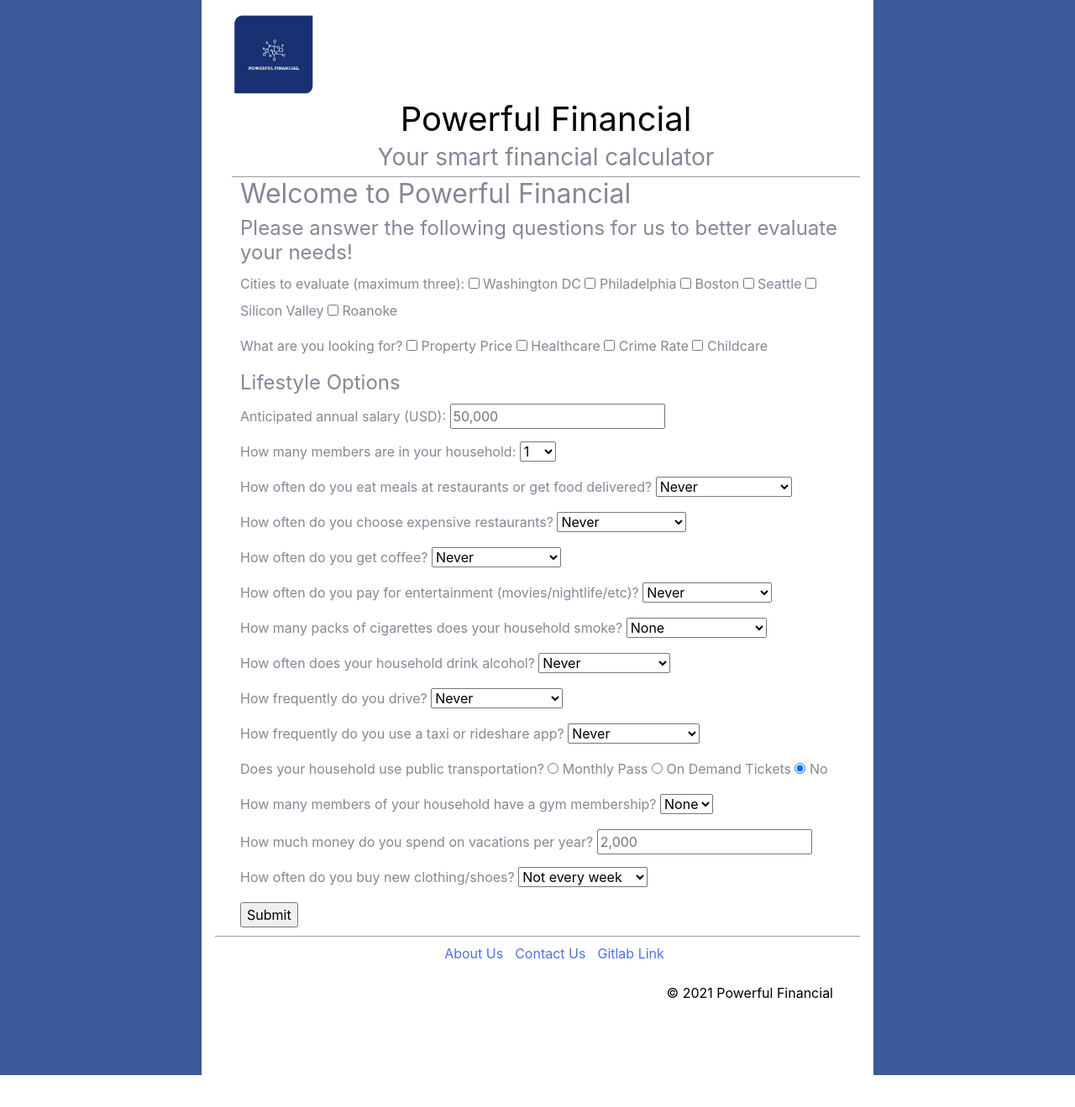
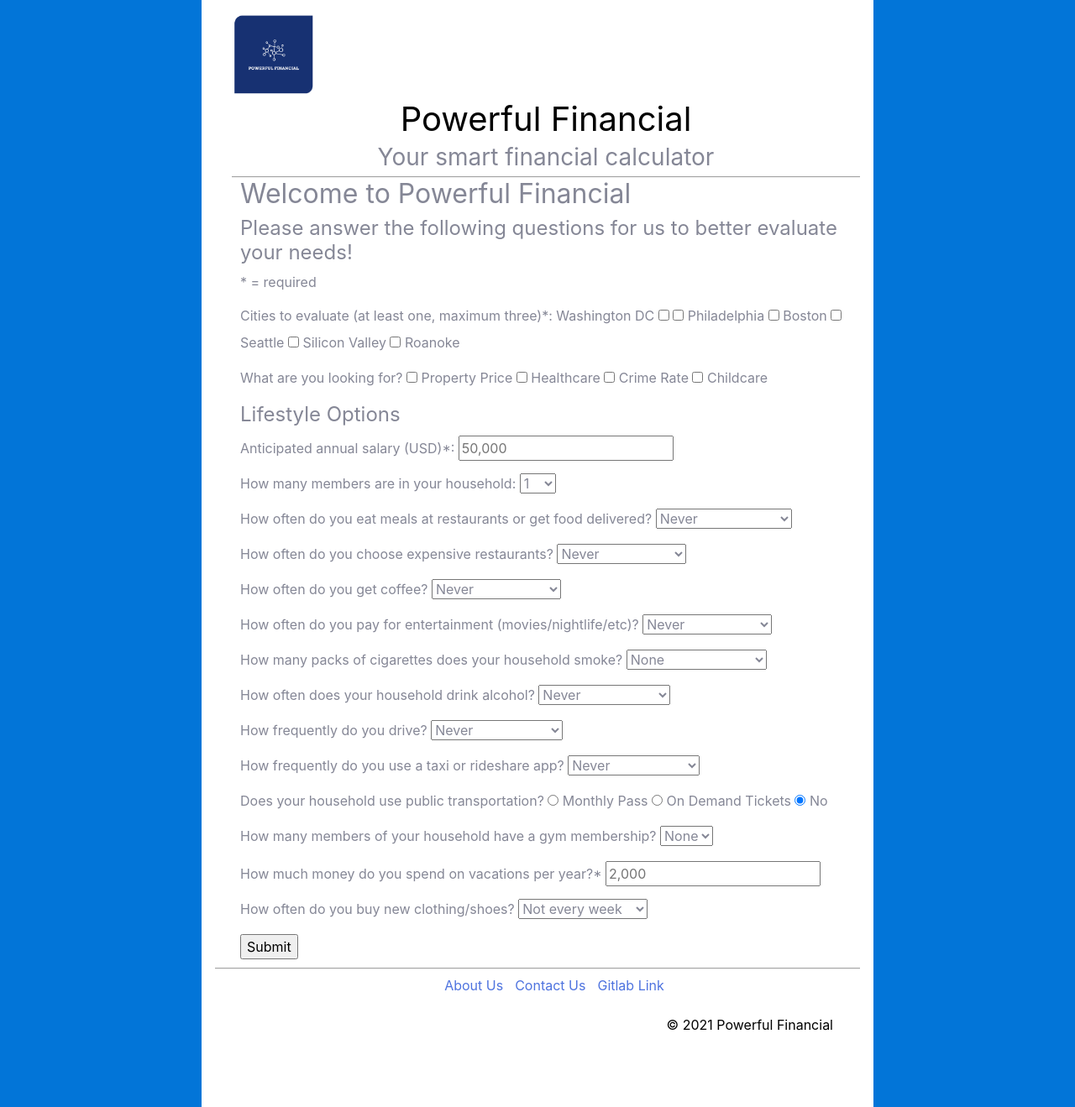
Before and after one commit to i-am-xu-wang/urban_advisor, a Django app: page / in a window 1280 px wide. Shown: the whole page at 84% size. Before the commit the page ends 1281 px from the top, so only its background shows below. Run offline with Django 3.2, Linux system fonts and the light colour scheme; some libraries are stand-ins or nearby versions.

Commit message:
added asterisk for required fields/fixed css color

```diff
--- a/capstone/static/css/global.css
+++ b/capstone/static/css/global.css
@@ -3,7 +3,7 @@ body {
 }
 
 .page {
-    background-color: #3b5998 !important;
+    background-color: #0275d8 !important;
 }
 
 .page-content {
@@ -22,6 +22,10 @@ header {
     border-bottom-style: groove;
     border-color: whitesmoke;
     border-width: 2px;
+}
+
+select {
+    color: #858796;
 }
 
 #left-header {
--- a/templates/capstone/questionnaire.html
+++ b/templates/capstone/questionnaire.html
@@ -5,14 +5,15 @@
 {% block content %}
     <h2>Welcome to Powerful Financial</h2>
     <h4>Please answer the following questions for us to better evaluate your needs!</h4>
+    <p>* = required</p>
     <form id="cost-of-living-quiz" action="{% url "report" %}" method="post">
         {% csrf_token %}
         <!-- Cities options -->
         <div id="cities-checkboxes">
-            Cities to evaluate (maximum three):
+            Cities to evaluate (at least one, maximum three)*:
+            <label for="washington-dc-checkbox">Washington DC</label>
             <input type="checkbox" id="washington-dc-checkbox" name="cities-checkbox" value="dc"
                    class="cities-checkbox"/>
-            <label for="washington-dc-checkbox">Washington DC</label>
             <input type="checkbox" id="philadelphia-checkbox" name="cities-checkbox" value="Philadelphia"
                    class="cities-checkbox"/>
             <label for="philadelphia-checkbox">Philadelphia</label>
@@ -45,7 +46,7 @@
         <h4>Lifestyle Options</h4>
         <!-- Salary box -->
         <div>
-            <label for="salary">Anticipated annual salary (USD):</label>
+            <label for="salary">Anticipated annual salary (USD)*:</label>
             <input type="number" id="salary" name="salary" placeholder="50,000"/>
         </div>
         <!-- Members of household options -->
@@ -206,7 +207,7 @@
         </div>
         <!-- Vacation spending -->
         <div>
-            <label for="vacation-spending">How much money do you spend on vacations per year?</label>
+            <label for="vacation-spending">How much money do you spend on vacations per year?*</label>
             <input type="number" id="vacation-spending" name="vacation-spending" placeholder="2,000"/>
         </div>
         <!-- Clothing options -->
@@ -229,7 +230,7 @@
             <h4>Property Price Options</h4>
             <!-- City proximity options -->
             <div id="city-proximity-options">
-                Where are you looking to live?
+                Where are you looking to live?*
                 <input type="radio" id="city-center" name="city-proximity-options" value="City Center" required>
                 <label for="city-center">Inside City Center</label>
                 <input type="radio" id="suburb" name="city-proximity-options" value="Suburb">
@@ -238,7 +239,7 @@
 
             <!-- Rent or buy options -->
             <div id="rent-or-buy-options">
-                Do you plan to rent or buy?
+                Do you plan to rent or buy?*
                 <input type="radio" id="rent" name="rent-or-buy-options" value="Rent" required>
                 <label for="rent">Rent</label>
                 <input type="radio" id="buy" name="rent-or-buy-options" value="Buy">
@@ -247,7 +248,7 @@
 
             <!-- Rent question -->
             <div id="rent-questions">
-                How many bedrooms are you looking for in your rental property?
+                How many bedrooms are you looking for in your rental property?*
                 <input type="radio" id="one-bedroom" name="rental-bedroom-options" value="One Bedroom" required>
                 <label for="one-bedroom">1 bedroom</label>
                 <input type="radio" id="two-bedrooms" name="rental-bedroom-options" value="Two Bedrooms">
@@ -258,7 +259,7 @@
 
             <!-- Buy questions -->
             <div id="buy-questions">
-                <label for="buy-square-footage">How many square feet are you looking to buy?</label>
+                <label for="buy-square-footage">How many square feet are you looking to buy?*</label>
                 <input type="number" id="buy-square-footage" name="buy-square-footage" placeholder="2,000">
                 <label for="buy-square-footage">How much you prepare for down payment?</label>
                 <input type="number" id="buy-square-footage" name="down-payment" placeholder="10" > %
```
